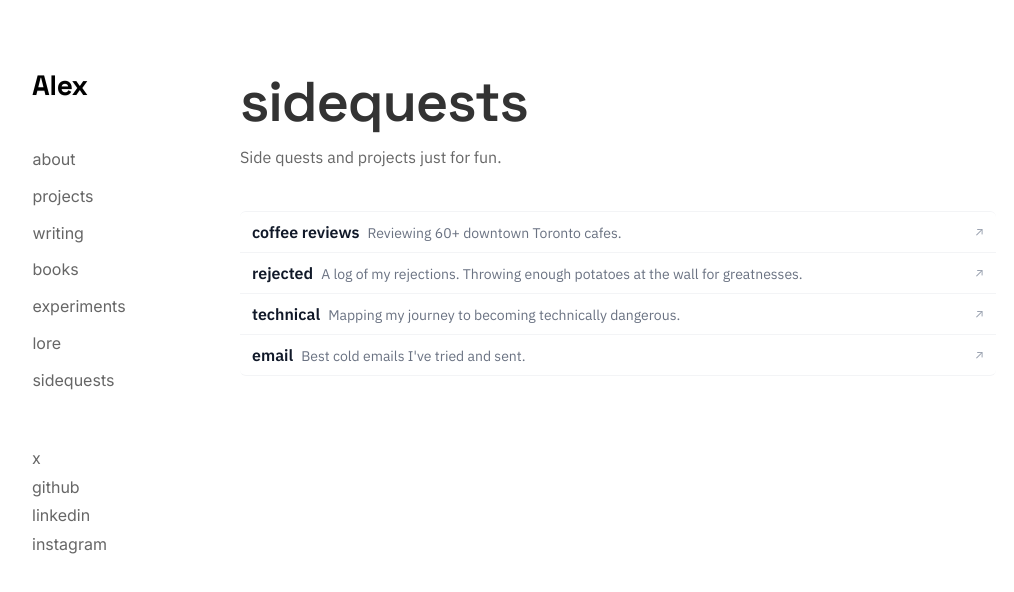
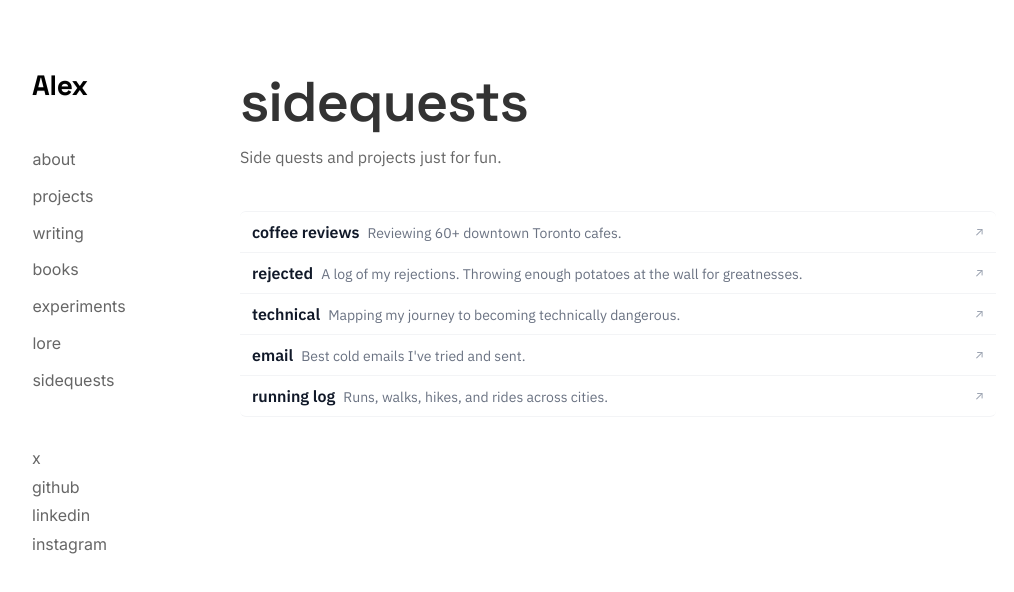
Before and after one commit to alexshibu1/alexshibu.com, a Next.js app: page /sidequests in a window 1280 px wide. Shown: the top 592 px of the page, without its empty margins (48-1062 px from the left). Built offline with nearby package versions, Linux system fonts and the light colour scheme.

Commit message:
lots of changes

```diff
--- a/app/run/page.tsx
+++ b/app/run/page.tsx
@@ -110,27 +110,78 @@ export default function RunPage() {
     document.body.appendChild(script);
   }, []);
 
-  // IntersectionObserver: track active dot + fade-in
+  // IntersectionObserver: track active dot + fade-in (stable, low-jitter)
   useEffect(() => {
     const articles = articleRefs.current.filter(Boolean) as HTMLElement[];
     if (articles.length === 0) return;
+
+    const visibilityByIndex = new Map<number, number>();
+    let frame: number | null = null;
+
+    const updateActiveFromRatios = () => {
+      let bestIndex = 0;
+      let bestRatio = -1;
+      visibilityByIndex.forEach((ratio, idx) => {
+        if (ratio > bestRatio) {
+          bestRatio = ratio;
+          bestIndex = idx;
+        }
+      });
+      if (bestRatio >= 0) {
+        setActiveIndex((prev) => (prev === bestIndex ? prev : bestIndex));
+      }
+    };
+
+    // Fallback during smooth scrolling: choose card nearest anchor.
+    const updateActiveFromScroll = () => {
+      const anchorY = window.innerHeight * 0.28;
+      let bestIdx = 0;
+      let bestDistance = Number.POSITIVE_INFINITY;
+      articles.forEach((el, idx) => {
+        const distance = Math.abs(el.getBoundingClientRect().top - anchorY);
+        if (distance < bestDistance) {
+          bestDistance = distance;
+          bestIdx = idx;
+        }
+      });
+      setActiveIndex((prev) => (prev === bestIdx ? prev : bestIdx));
+    };
+
+    const onScroll = () => {
+      if (frame !== null) return;
+      frame = window.requestAnimationFrame(() => {
+        frame = null;
+        updateActiveFromScroll();
+      });
+    };
 
     const observer = new IntersectionObserver(
       (entries) => {
         entries.forEach((entry) => {
           const idx = Number((entry.target as HTMLElement).dataset.idx);
           if (!Number.isFinite(idx)) return;
-          if (entry.isIntersecting) {
-            setActiveIndex(idx);
+          if (entry.isIntersecting && entry.intersectionRatio >= 0.15) {
             setVisibleSet((prev) => new Set(prev).add(idx));
           }
+          visibilityByIndex.set(idx, entry.intersectionRatio);
         });
+        updateActiveFromRatios();
       },
-      { threshold: 0.2 },
+      {
+        threshold: [0, 0.15, 0.3, 0.45, 0.6, 0.75, 0.9],
+        rootMargin: "-12% 0px -38% 0px",
+      },
     );
 
     articles.forEach((el) => observer.observe(el));
-    return () => observer.disconnect();
+    updateActiveFromScroll();
+    window.addEventListener("scroll", onScroll, { passive: true });
+
+    return () => {
+      observer.disconnect();
+      window.removeEventListener("scroll", onScroll);
+      if (frame !== null) window.cancelAnimationFrame(frame);
+    };
   }, []);
 
   const uniqueCities = useMemo(
--- a/app/sidequests/page.tsx
+++ b/app/sidequests/page.tsx
@@ -111,6 +111,29 @@ export default function SidequestsPage() {
             </span>
           </div>
         </Link>
+
+        <Link
+          href="/run"
+          className="group block px-3 py-2 hover:bg-red-50/40 transition-colors"
+          style={{ textDecoration: "none" }}
+        >
+          <div className="flex items-center justify-between gap-2 transition-transform group-hover:translate-x-[1px]">
+            <div className="min-w-0">
+              <span className="text-base font-semibold text-gray-900 group-hover:text-red-700">
+                running log
+              </span>
+              <span className="ml-2 text-sm text-gray-500 truncate group-hover:text-gray-700">
+                Runs, walks, hikes, and rides across cities.
+              </span>
+            </div>
+            <span
+              className="text-xs text-gray-400 flex-shrink-0 transition-transform group-hover:translate-x-[1px] group-hover:text-red-500"
+              aria-hidden="true"
+            >
+              ↗
+            </span>
+          </div>
+        </Link>
       </div>
     </main>
   );
```
